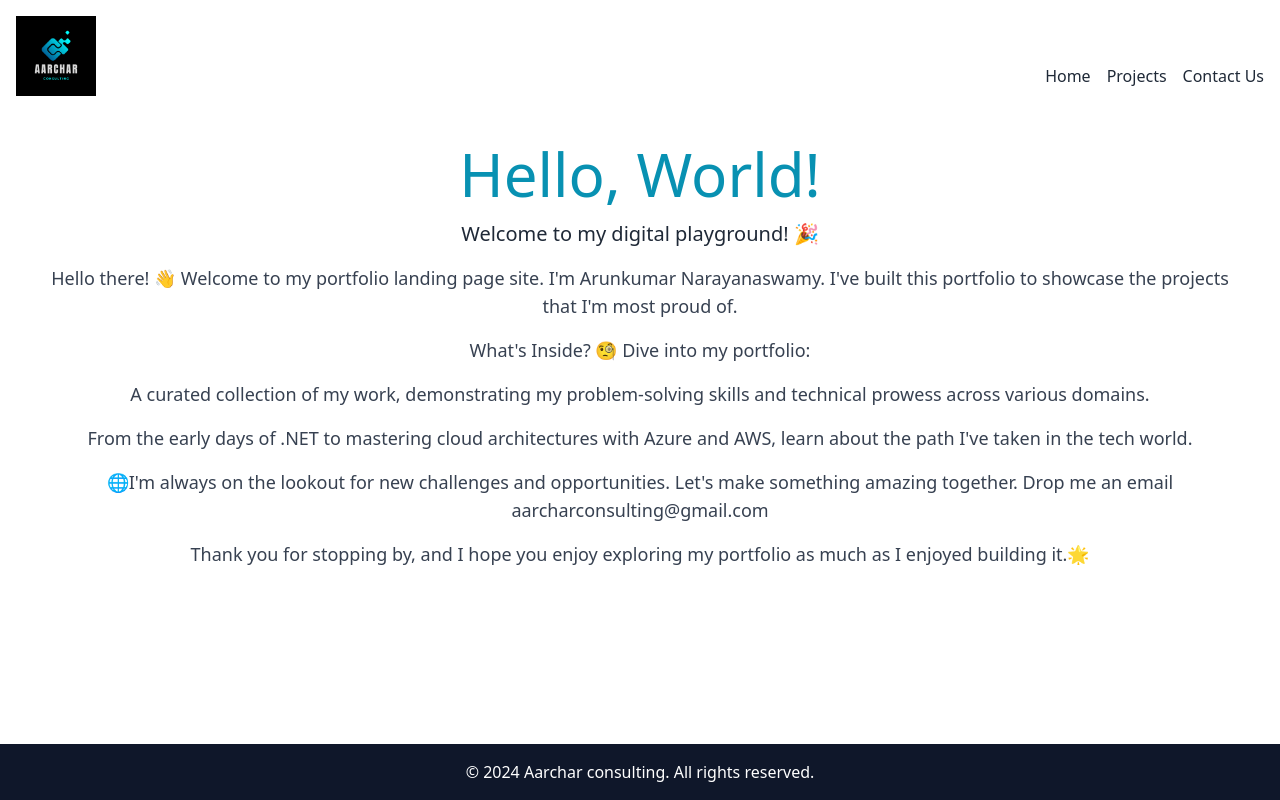
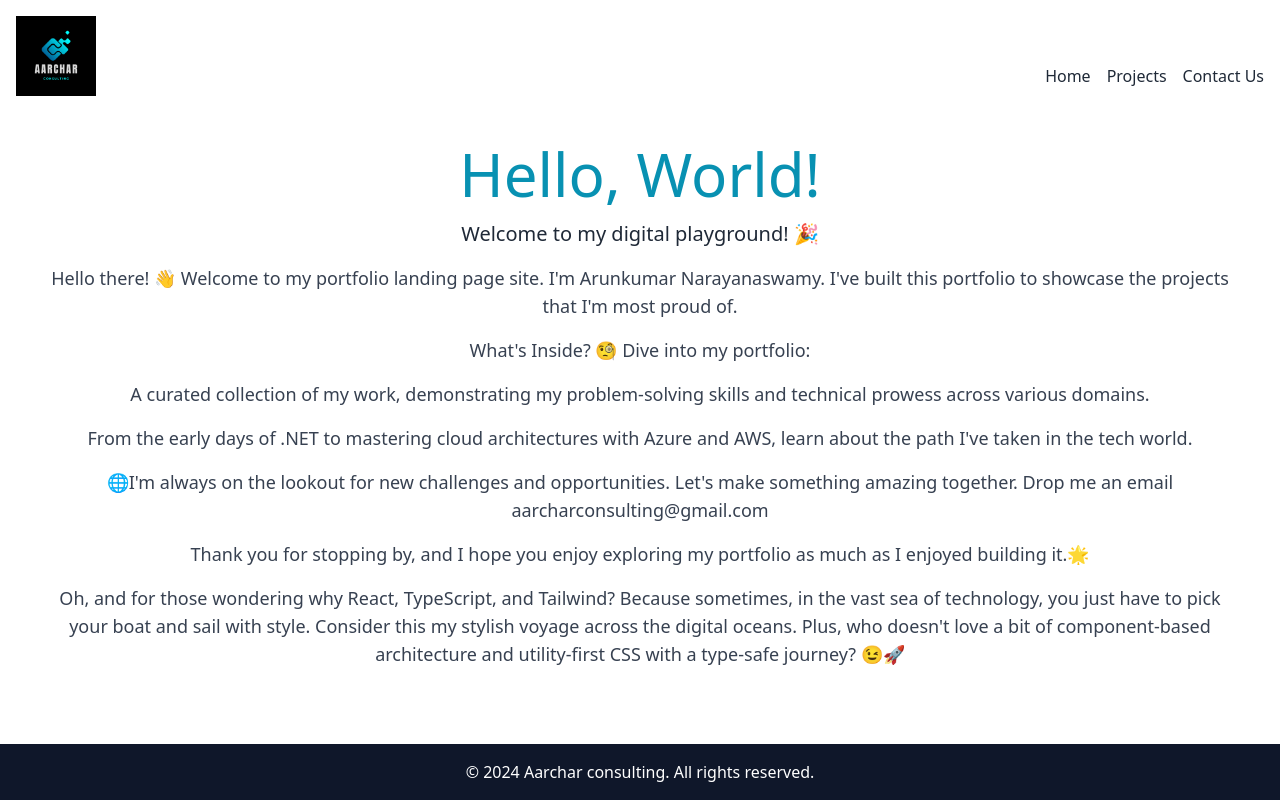
Before and after one commit to aarcharconsulting/aarcharconsulting.github.io, a React (Create React App) app: page / in a window 1280 px wide. Built offline with nearby package versions, Linux system fonts and the light colour scheme.

Commit message:
adding public image url

```diff
--- a/src/App.tsx
+++ b/src/App.tsx
@@ -29,7 +29,7 @@ const App = () => {
         <header className="bg-white text-gray-800 p-4 fixed w-full flex justify-between items-center z-10">
           <div className="flex items-center">
             <img
-              src="/images/aarchar.png"
+              src={process.env.PUBLIC_URL + "/images/aarchar.png"}
               alt="Company Logo"
               className="h-8 w-auto md:h-20"
             />
@@ -42,7 +42,10 @@ const App = () => {
               <FontAwesomeIcon icon={faBars} className="text-xl" />
             </div>
 
-            <NavigationMenu handleLinkClick={handleLinkClick} isMenuOpen={isMenuOpen}/>
+            <NavigationMenu
+              handleLinkClick={handleLinkClick}
+              isMenuOpen={isMenuOpen}
+            />
           </div>
         </header>
         <main className="pt-28 md:pt-28 sm:pt-32 md: px-4">
--- a/src/components/Home.tsx
+++ b/src/components/Home.tsx
@@ -25,11 +25,21 @@ const Home = () => {
         </p>
         <p className="text-md md:text-lg text-gray-700 mt-4">
           🌐I'm always on the lookout for new challenges and opportunities.
-          Let's make something amazing together. Drop me an email aarcharconsulting@gmail.com
+          Let's make something amazing together. Drop me an email
+          aarcharconsulting@gmail.com
         </p>
         <p className="text-md md:text-lg text-gray-700 mt-4">
           Thank you for stopping by, and I hope you enjoy exploring my portfolio
           as much as I enjoyed building it.🌟
+        </p>
+
+        <p className="text-md md:text-lg text-gray-700 mt-4">
+          Oh, and for those wondering why React, TypeScript, and Tailwind?
+          Because sometimes, in the vast sea of technology, you just have to
+          pick your boat and sail with style. Consider this my stylish voyage
+          across the digital oceans. Plus, who doesn't love a bit of
+          component-based architecture and utility-first CSS with a type-safe
+          journey? 😉🚀
         </p>
       </div>
     </div>
```
